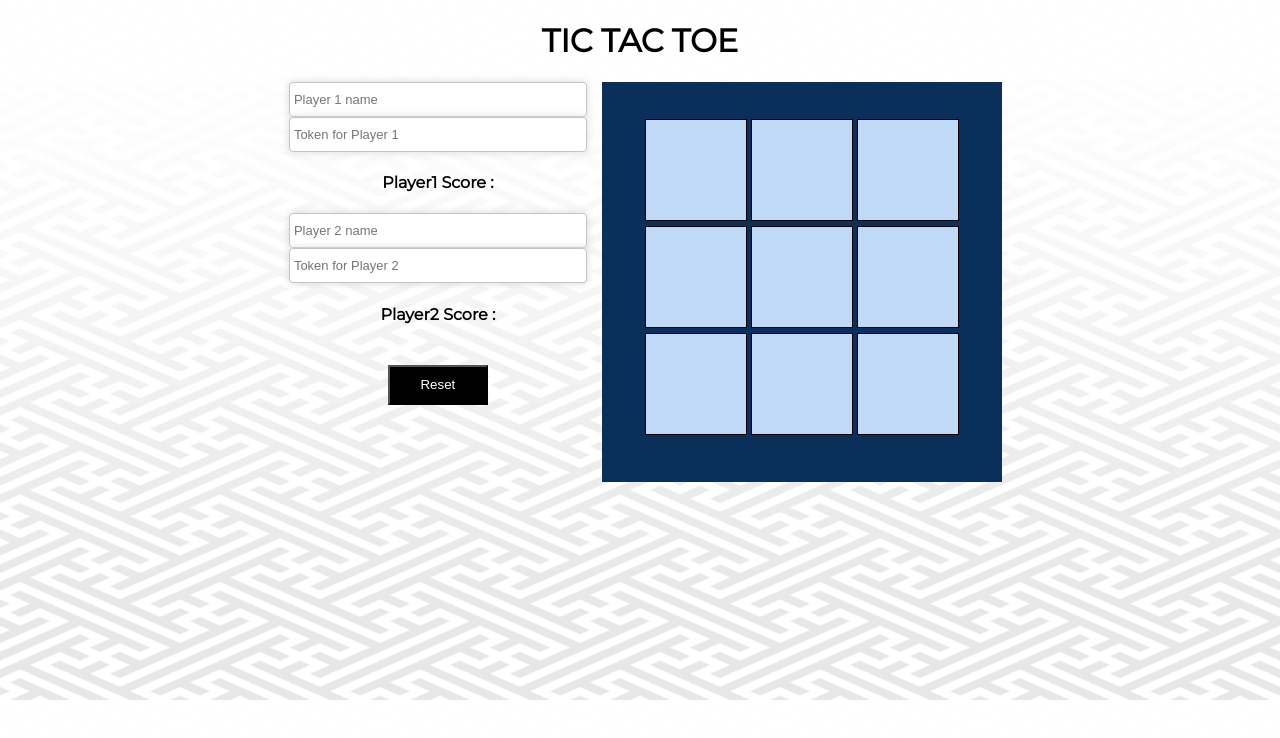
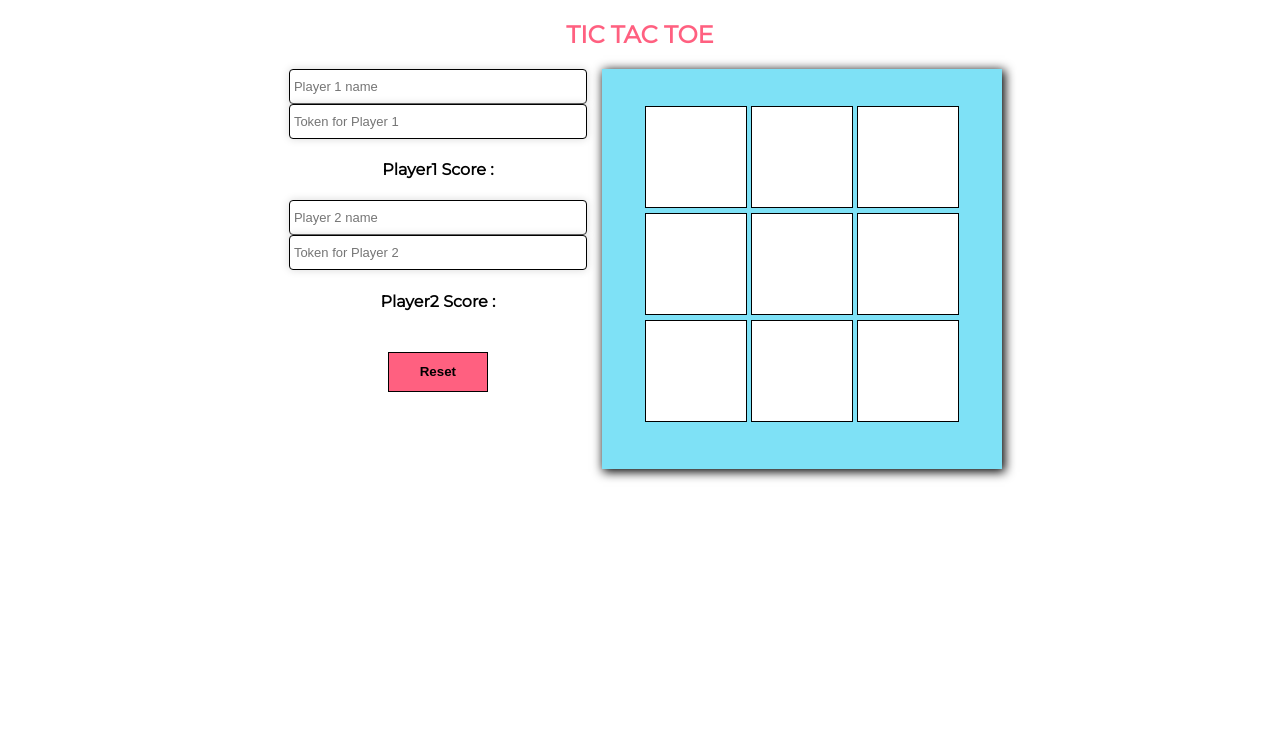
Before and after one commit to natyv/ticTacToe, a plain HTML site: page index.html in a window 1280 px wide. Both pictures are taken after a click on the button "Reset". Drawn offline with Linux system fonts and the light colour scheme.

Commit message:
cleaned up version

```diff
--- a/app.js
+++ b/app.js
@@ -53,6 +53,7 @@ newGame.addEventListener('click',function(event){
       to1 = document.getElementById("token1").value;
       if (to1 === ""){tok1 = "X";} else {tok1 = to1;}
       event.target.innerHTML = tok1;
+      event.target.style.backgroundColor = '#fdef64';
       turn = 1;
       counter += 1;
       checkBoard();
@@ -63,6 +64,7 @@ newGame.addEventListener('click',function(event){
       to2 = document.getElementById("token2").value;
       if (to2 === ""){tok2 = "O";} else {tok2 = to2;}
       event.target.innerHTML = tok2;
+      event.target.style.backgroundColor = '#b4f666';
       turn = 0;
       counter += 1;
       checkBoard();
@@ -127,15 +129,13 @@ var checkWin = function(){
 }
 
 var resetFunc = function(){
-  document.querySelector('#r00').textContent = "";
-  document.querySelector('#r01').textContent = "";
-  document.querySelector('#r02').textContent = "";
-  document.querySelector('#r10').textContent = "";
-  document.querySelector('#r11').textContent = "";
-  document.querySelector('#r12').textContent = "";
-  document.querySelector('#r20').textContent = "";
-  document.querySelector('#r21').textContent = "";
-  document.querySelector('#r22').textContent = "";
+
+  var boxesArr = document.querySelectorAll('.boxes');
+  for (var i = 0; i < boxesArr.length; i++) {
+    boxesArr[i].textContent = "";
+    boxesArr[i].style.backgroundColor = 'white';
+  }
+
   document.querySelector("#winner").innerHTML = "";
   xWins = false;
   oWins = false;
--- a/index.html
+++ b/index.html
@@ -9,7 +9,7 @@
 
 </head>
 <body>
-  <h1>TIC TAC TOE</h1>
+  <h2>TIC TAC TOE</h2>
 
   <div id ="p1">
     <input type="text" id ="player1" placeholder="Player 1 name">
--- a/style.css
+++ b/style.css
@@ -2,16 +2,16 @@ body{
   margin: auto;
   text-align: center;
   font-family: 'Montserrat', sans-serif;
-  background-image: url("bgs1.png");
 }
 
 .game-bg {
   height : 400px;
   width: 400px;
   margin: auto;
-  background-color: #0b2f5b;
+  background-color: #7ee1f6;
   display: inline-block;
   vertical-align: top;
+  box-shadow:2px 2px 10px 1px black;
 }
 
 .game{
@@ -25,7 +25,7 @@ body{
   height: 100px;
   width: 100px;
   display: inline-block;
-  background-color: #bfd9f7;
+  background-color: white;
   border: 1px solid black;
   margin: 0;
   vertical-align: top;
@@ -33,8 +33,9 @@ body{
   font-size: 30px;
 }
 
-.boxes:hover {
-  background-color: lightgreen;
+
+h2 {
+  color: #ff6080;
 }
 
 .row {
@@ -49,23 +50,21 @@ body{
 #winner{
   display: block;
   margin: 20px auto;
-  color: red;
+  color: #ff6080;
 }
 
 button {
   height: 40px;
   width: 100px;
   margin-bottom: 20px;
-  background-color: black;
-  color: white;
-}
-
-button:hover {
-  background-color: lightgreen;
+  background-color: #ff6080;
+  color: black;
+  font-weight: bold;
+  border: 1px solid black;
 }
 
 input {
-  border: 1px solid #c4c4c4;
+  border: 1px solid black;
   margin: auto;
   height: 25px;
   font-size: 13px;
```
